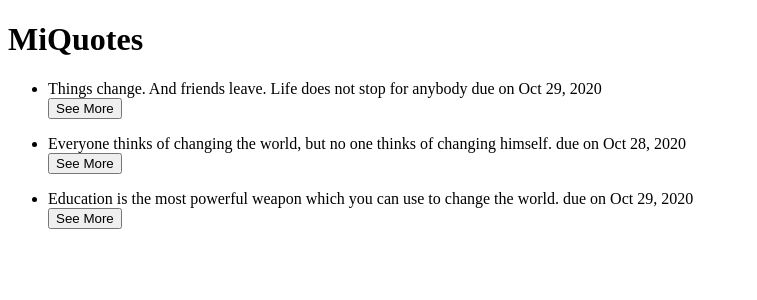
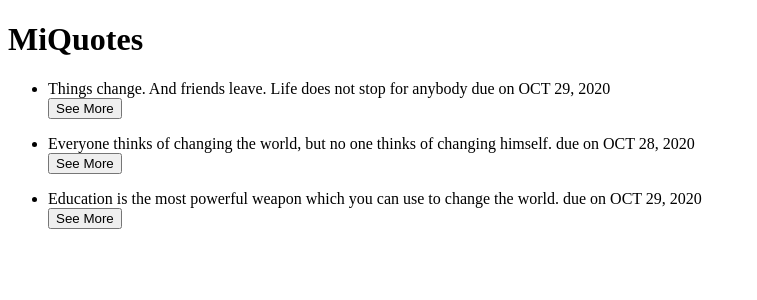
Before and after one commit to BeatriceWambuiMbugua/Quotes, an Angular app: page / in a window 1280 px wide. Shown: the top 300 px of the page, without its empty margins (0-757 px from the left). Built offline with nearby package versions, Linux system fonts and the light colour scheme.

Commit message:
created custom pipes

```diff
--- a/src/app/app.module.ts
+++ b/src/app/app.module.ts
@@ -7,6 +7,7 @@ import { MiquotesComponent } from './miquotes/miquotes.component';
 import { MiquotesDetailComponent } from './miquotes-detail/miquotes-detail.component';
 import { MiquotesFormComponent } from './miquotes-form/miquotes-form.component';
 import { StrikethroughDirective } from './strikethrough.directive';
+import { DateCountPipe } from './date-count.pipe';
 
 @NgModule({
   declarations: [
@@ -14,7 +15,8 @@ import { StrikethroughDirective } from './strikethrough.directive';
     MiquotesComponent,
     MiquotesDetailComponent,
     MiquotesFormComponent,
-    StrikethroughDirective
+    StrikethroughDirective,
+    DateCountPipe
   ],
   imports: [
     BrowserModule,
--- /dev/null
+++ b/src/app/date-count.pipe.ts
@@ -0,0 +1,12 @@
+import { Pipe, PipeTransform } from '@angular/core';
+
+@Pipe({
+  name: 'dateCount'
+})
+export class DateCountPipe implements PipeTransform {
+
+  transform(value: unknown, ...args: unknown[]): unknown {
+    return null;
+  }
+
+}
--- a/src/app/miquotes/miquotes.component.html
+++ b/src/app/miquotes/miquotes.component.html
@@ -2,7 +2,7 @@
     <h1>MiQuotes</h1>
     <div *ngFor= 'let quote of quotes; let i = index'>
         <ul>
-            <li appStrikethrough>{{quote.name}} due on {{quote.datePosted|date}}</li>
+            <li appStrikethrough>{{quote.name}} due on {{quote.datePosted|date|uppercase}}</li>
             <button (click)='seeMore(i)'>See More</button>
             <app-miquotes-detail *ngIf='quote.showAuthor'[quote]='quote'(isRead)='quoteRead($event, i)'></app-miquotes-detail>
         </ul>
```
Also changed, not shown: 1 other file (tests, documents, lock files or other folders).
